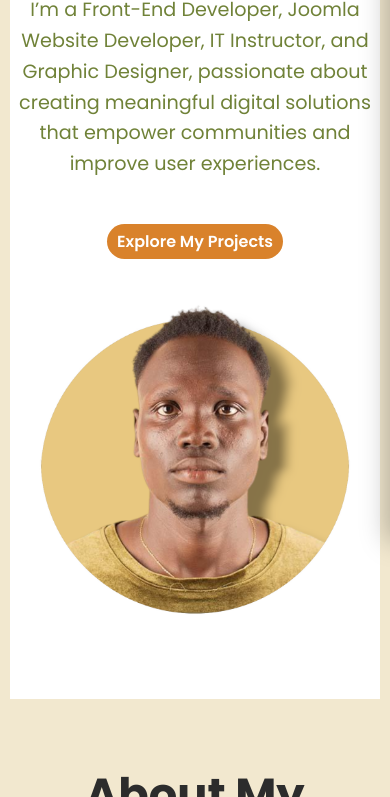
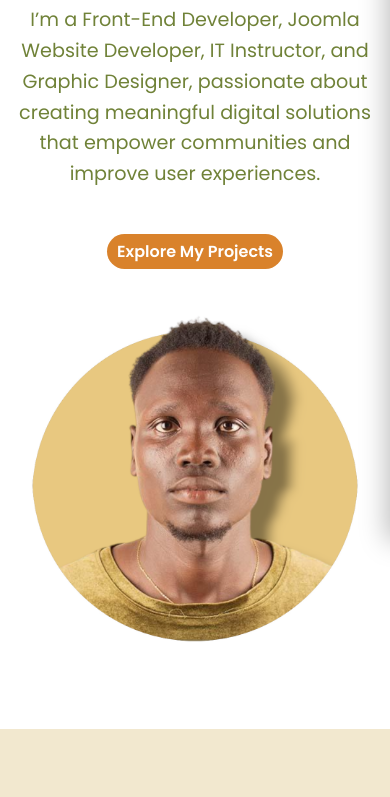
Before and after one commit to DengMalou94/My-Portfolio, a plain HTML site: page index.html in a window 390 px wide. Shown: the part 303-1100 px from the top of the page. Drawn offline with Linux system fonts and the light colour scheme.

Commit message:
made changes on body and put padding from left and right to 0

```diff
--- a/styles.css
+++ b/styles.css
@@ -20,7 +20,7 @@ body {
 .container {
     max-width: 1200px;
     margin: auto;
-    padding: 0 20px;
+    padding: 0 10px;
 }
 
 /* HEADER */
@@ -691,6 +691,7 @@ body{
   .intro-text p{
     width: 100%;
     text-align: center;
+    padding-inline: 10px;
   }
   .intro-text h1,
   .intro-text p{
@@ -723,6 +724,7 @@ body{
   .intro-text p{
     width: 100%;
     text-align: center;
+
   }
   .overview-btn{
     margin-left: auto;
@@ -796,7 +798,7 @@ body{
   /*Hire Me Page Responsive*/
 @media (max-width: 650px) {
   body {
-    padding: 20px 10px;
+    padding: 30px 0px;
     align-items: center;
   }
   .hire-container {
```
